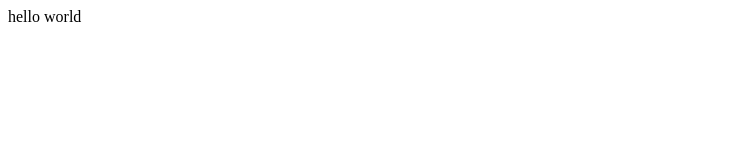
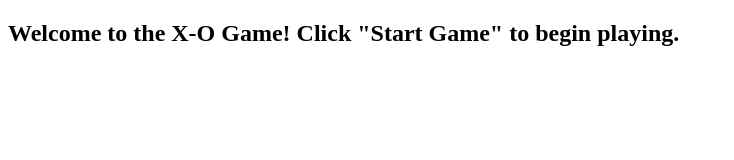
Before and after one commit to ALi-Maher-Mohamed/x-o-game, a plain HTML site: page index.html in a window 1280 px wide. Shown: the whole page, without its empty margins (0-734 px from the left). Drawn offline with Linux system fonts and the light colour scheme.

Commit message:
intialize css

```diff
--- a/index.html
+++ b/index.html
@@ -8,10 +8,9 @@
 <body>
     <div id="all-content">
         <div id="main-content">
-
-            <div id="header">
-                hello world
-            </div>
+<h2 id="instruction">
+    Welcome to the X-O Game! Click "Start Game" to begin playing.
+</h2>
         </div>
     </div>
 </body>
```
Also changed, not shown: style.css (added).
